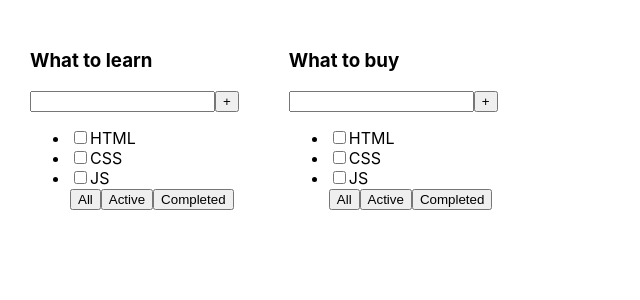
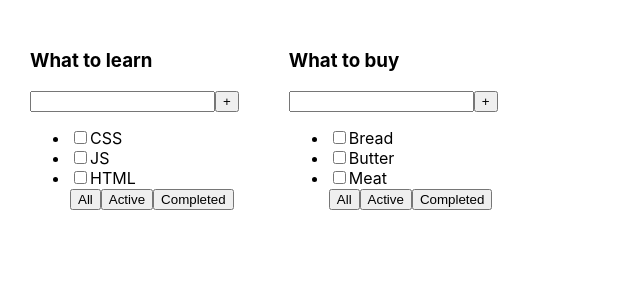
Before and after one commit to Annaptrvna/todolist-ts-dm, a React (Create React App) app: page / in a window 1280 px wide. Shown: the top 300 px of the page, without its empty margins (0-640 px from the left). Built offline with nearby package versions, Linux system fonts and the light colour scheme.

Commit message:
Refactor tasks

```diff
--- a/src/App.tsx
+++ b/src/App.tsx
@@ -1,16 +1,16 @@
 import React from 'react';
 import './App.css';
-import {Todolist} from "./Todolist";
+import {TaskPropsType, Todolist} from "./Todolist";
 
 function App() {
-    let tasks1 = [
+    let tasks1: Array<TaskPropsType> = [
         {id: 1, title: "CSS", isDone: true},
         {id: 2, title: "JS", isDone: false},
         {id: 3, title: "HTML", isDone: true},
         {id: 4, title: "React", isDone: false}
     ]
 
-    let tasks2 = [
+    let tasks2: Array<TaskPropsType> = [
         {id: 5, title: "Bread", isDone: true},
         {id: 6, title: "Butter", isDone: false},
         {id: 7, title: "Meat", isDone: true},
--- a/src/Todolist.tsx
+++ b/src/Todolist.tsx
@@ -5,7 +5,7 @@ type TodolistPropsType = {
     tasks: Array<TaskPropsType>
 }
 
-type TaskPropsType = {
+export type TaskPropsType = {
     id: number,
     title: string,
     isDone: boolean
@@ -20,15 +20,15 @@ export const Todolist = (props:TodolistPropsType) => {
             <ul>
                 <li>
                     <input type="checkbox"/>
-                    <span>HTML</span>
+                    <span>{props.tasks[0].title}</span>
                 </li>
                 <li>
                     <input type="checkbox"/>
-                    <span>CSS</span>
+                    <span>{props.tasks[1].title}</span>
                 </li>
                 <li>
                     <input type="checkbox"/>
-                    <span>JS</span>
+                    <span>{props.tasks[2].title}</span>
                 </li>
                 <div>
                     <button>All</button>
```
